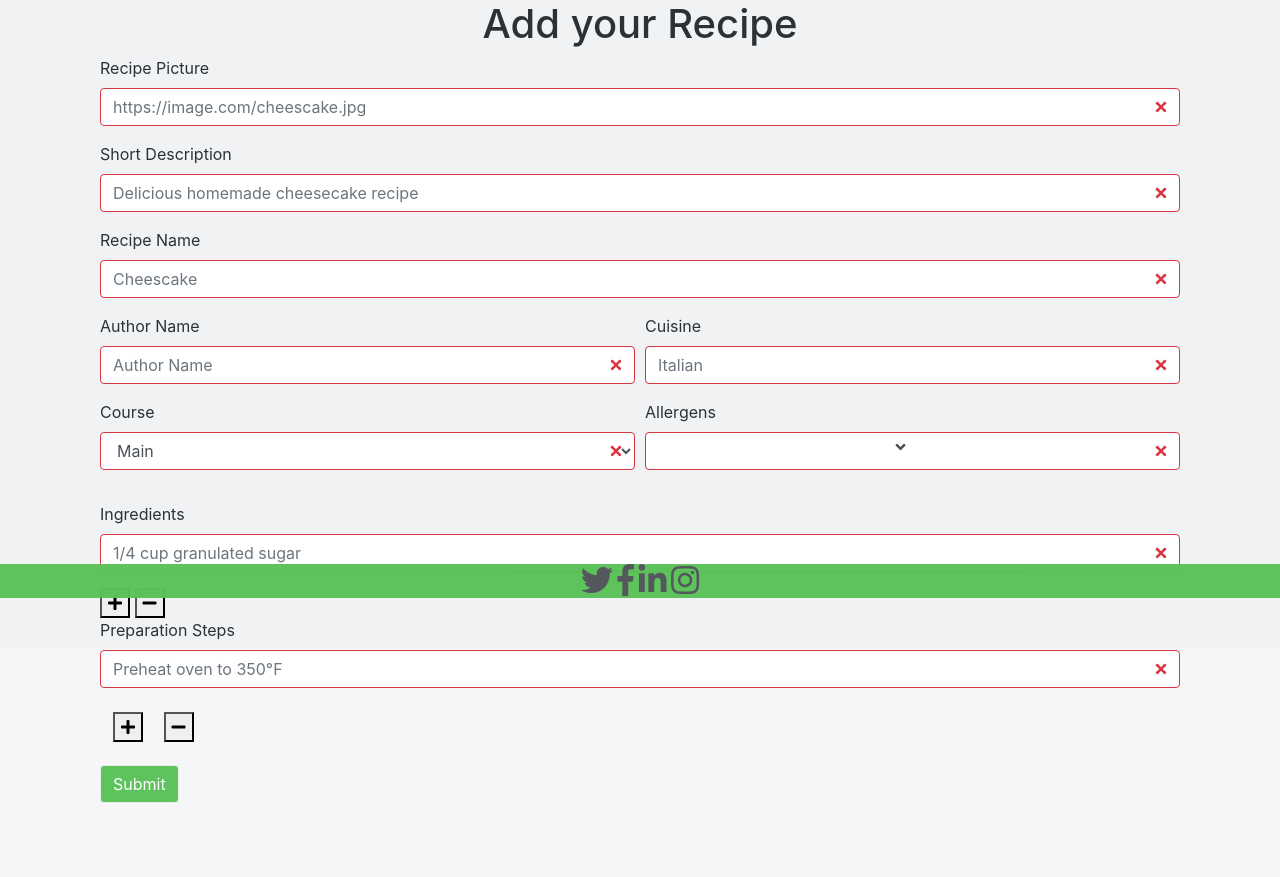
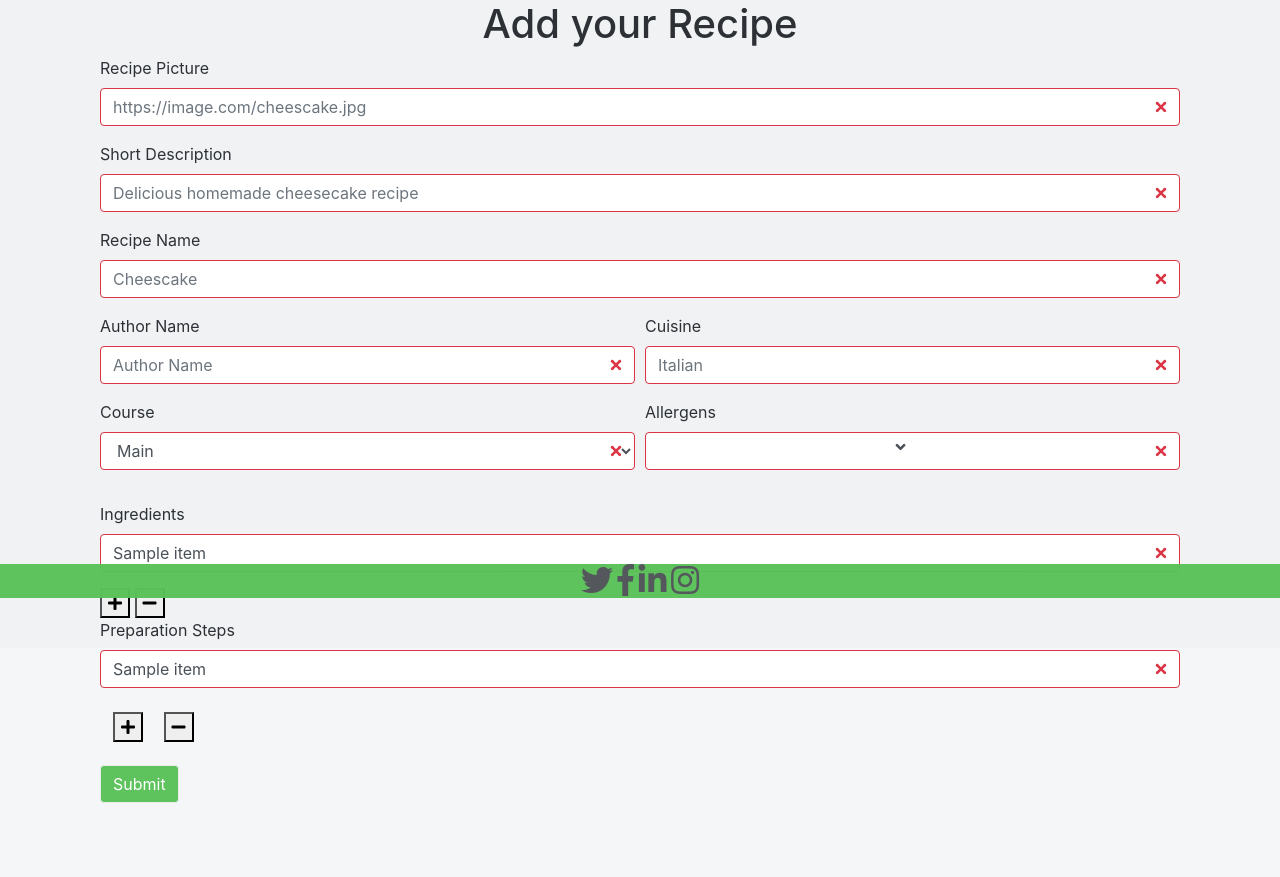
Before and after one commit to Luciano-Lima/myCookbook, a Flask app: template templates/editrecipe.html in a window 1280 px wide. Shown: the part 202-1079 px from the top of the page. Run offline with Flask 2, Linux system fonts and the light colour scheme; the template is opened without the code that fills it: values that come from a table or form of the project are taken from there, most other values are stand-ins (such as "Sample title", 1, 10 or a date in 2020); some libraries are stand-ins or nearby versions.

Commit message:
Added a loop for recipes fied on edit recipe form

```diff
--- a/templates/editrecipe.html
+++ b/templates/editrecipe.html
@@ -60,7 +60,9 @@
                         <div class="col-sm-12 col-md-12">
                             <div class="form-group">
                                 {{ form.ingredient.label(class="form-control-label") }}
-                                {{ form.ingredient(class="form-control is-invalid", placeholder="1/4 cup granulated sugar") }}
+                                    {% for item in recipes.ingredient %}
+                                        <input class="form-control is-invalid field-padding" value="{{ item }}">
+                                    {% endfor %}
                             </div>
                             <!--buttons to add or remove input fields-->
                             <div class="addRemove">
@@ -73,7 +75,9 @@
                         <div class="col-sm-12 col-md-12">
                             <div class="form-group">
                                 {{ form.step.label(class="form-control-label") }}
-                                {{ form.step(class="form-control is-invalid", placeholder="Preheat oven to 350°F") }}
+                                    {% for item in recipes.step %}
+                                        <input class="form-control is-invalid field-padding" value="{{ item }}">
+                                    {% endfor %}
                             </div>
                              <!--buttons to add or remove input fields-->
                             <div class="addRemove" id="stepList">
@@ -87,6 +91,7 @@
                     </div>
                 </fieldset>
             </form>
+
         </div>
     </div>
 </div>
```
